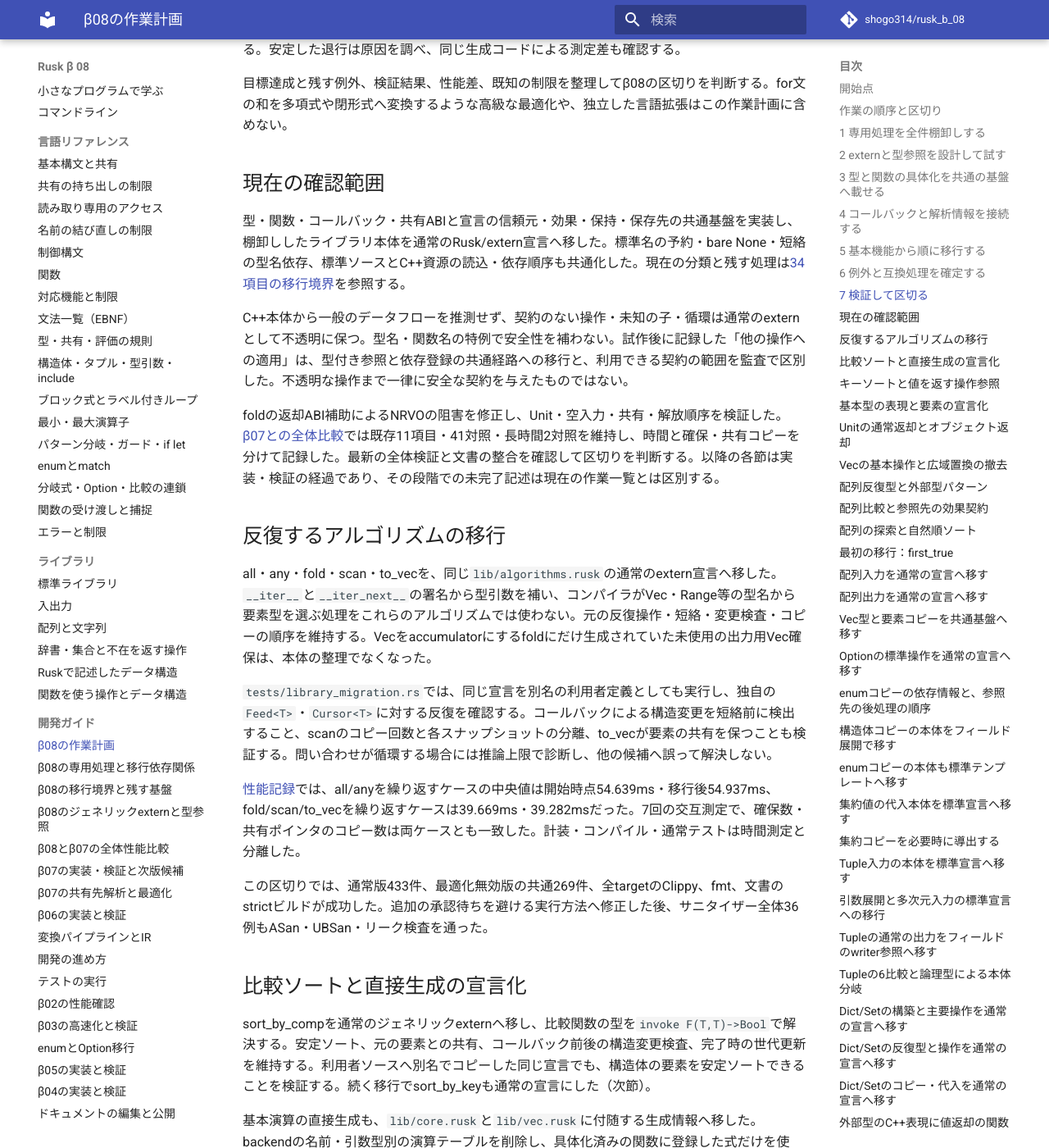
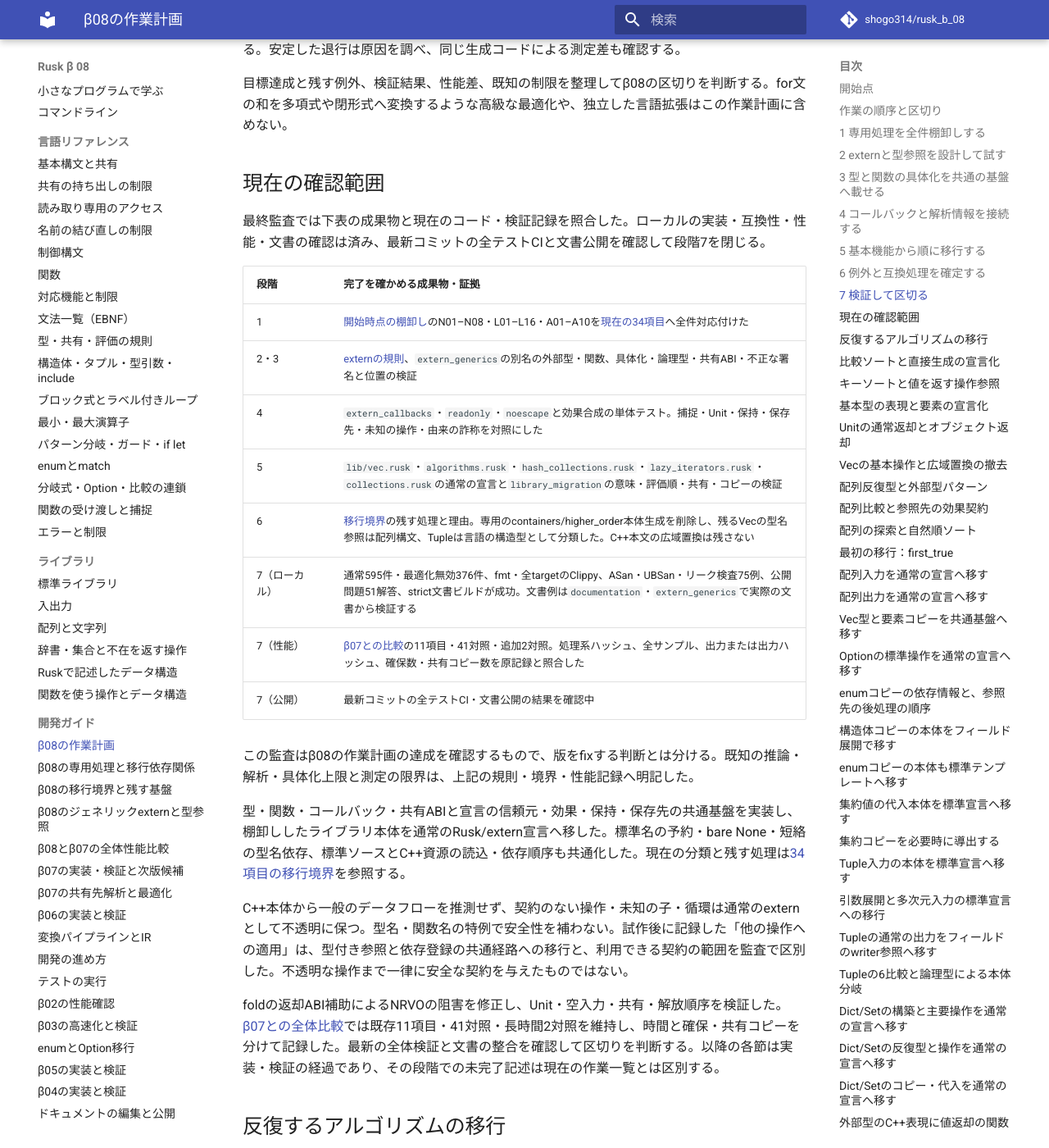
Before and after one commit to shogo314/rusk_b_08, an MkDocs documentation site: the page built from docs/development/beta08.md, in a window 1280 px wide and 1400 px high, scrolled down 4287 px. Shown: the whole window at 82% size. Built offline with MkDocs 1.6.1 and Material for MkDocs 9.7.7, drawn with Linux system fonts in a browser that asks for light colours; comment, search, counter and statistics services are not loaded.

Commit message:
Record beta08 completion audit and remaining publication gate

```diff
--- a/docs/development/beta08.md
+++ b/docs/development/beta08.md
@@ -104,6 +104,21 @@ Rusk本体から推論した情報、組み込みの信頼契約、未知のexte
 目標達成と残す例外、検証結果、性能差、既知の制限を整理してβ08の区切りを判断する。for文の和を多項式や閉形式へ変換するような高級な最適化や、独立した言語拡張はこの作業計画に含めない。
 
 ## 現在の確認範囲
+
+最終監査では下表の成果物と現在のコード・検証記録を照合した。ローカルの実装・互換性・性能・文書の確認は済み、最新コミットの全テストCIと文書公開を確認して段階7を閉じる。
+
+| 段階 | 完了を確かめる成果物・証拠 |
+|---|---|
+| 1 | [開始時点の棚卸し](beta08-inventory.md)のN01–N08・L01–L16・A01–A10を[現在の34項目](beta08-boundaries.md)へ全件対応付けた |
+| 2・3 | [externの規則](beta08-extern-prototype.md)、`extern_generics`の別名の外部型・関数、具体化・論理型・共有ABI・不正な署名と位置の検証 |
+| 4 | `extern_callbacks`・`readonly`・`noescape`と効果合成の単体テスト。捕捉・Unit・保持・保存先・未知の操作・由来の詐称を対照にした |
+| 5 | `lib/vec.rusk`・`algorithms.rusk`・`hash_collections.rusk`・`lazy_iterators.rusk`・`collections.rusk`の通常の宣言と`library_migration`の意味・評価順・共有・コピーの検証 |
+| 6 | [移行境界](beta08-boundaries.md)の残す処理と理由。専用のcontainers/higher_order本体生成を削除し、残るVecの型名参照は配列構文、Tupleは言語の構造型として分類した。C++本文の広域置換は残さない |
+| 7（ローカル） | 通常595件・最適化無効376件、fmt・全targetのClippy、ASan・UBSan・リーク検査75例、公開問題51解答、strict文書ビルドが成功。文書例は`documentation`・`extern_generics`で実際の文書から検証する |
+| 7（性能） | [β07との比較](beta08-performance.md)の11項目・41対照・追加2対照。処理系ハッシュ、全サンプル、出力または出力ハッシュ、確保数・共有コピー数を原記録と照合した |
+| 7（公開） | 最新コミットの全テストCI・文書公開の結果を確認中 |
+
+この監査はβ08の作業計画の達成を確認するもので、版をfixする判断とは分ける。既知の推論・解析・具体化上限と測定の限界は、上記の規則・境界・性能記録へ明記した。
 
 型・関数・コールバック・共有ABIと宣言の信頼元・効果・保持・保存先の共通基盤を実装し、棚卸ししたライブラリ本体を通常のRusk/extern宣言へ移した。標準名の予約・bare None・短絡の型名依存、標準ソースとC++資源の読込・依存順序も共通化した。現在の分類と残す処理は[34項目の移行境界](beta08-boundaries.md)を参照する。
 
```
